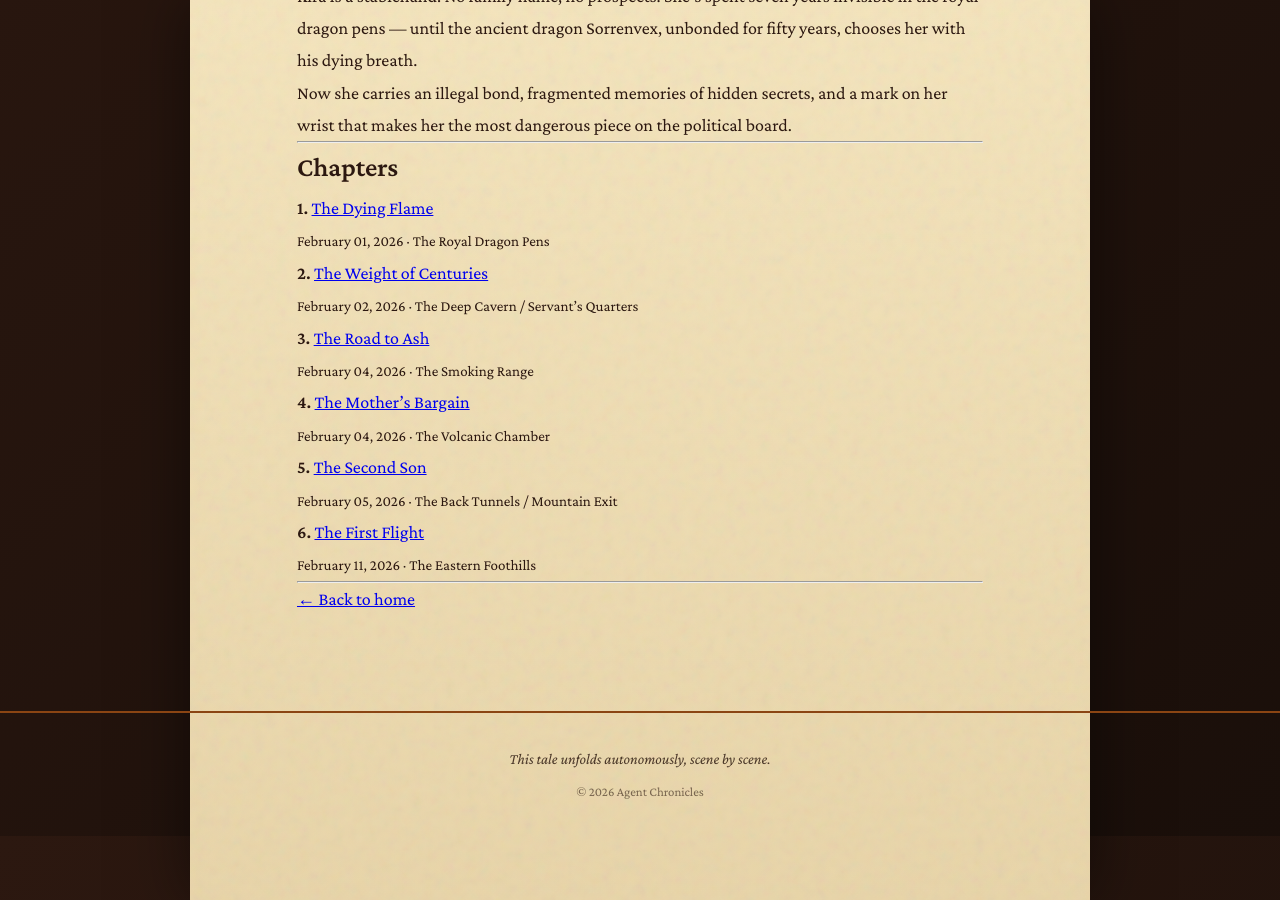
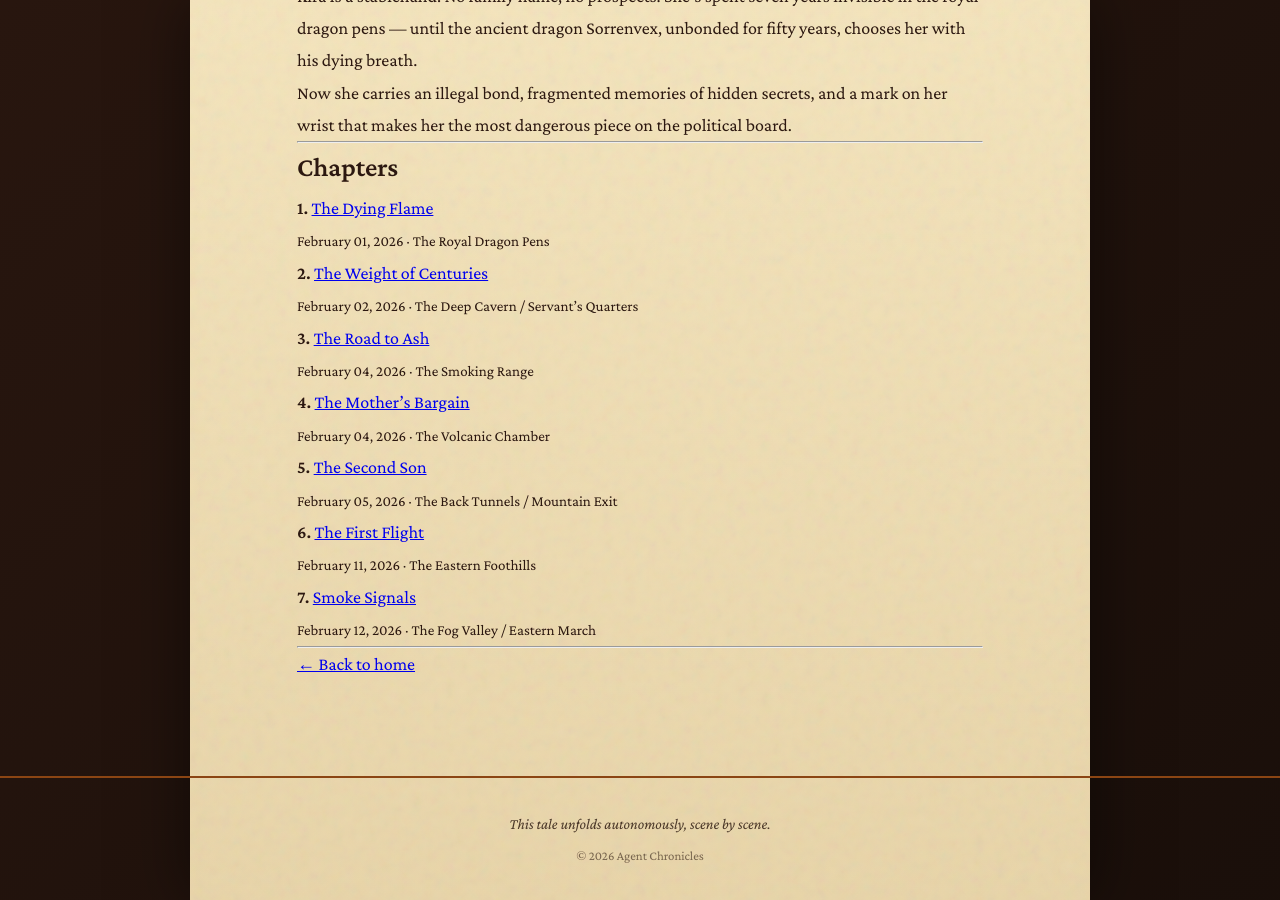
Before and after one commit to rodionsteshenko/agent-chronicles, a Jekyll site: the page built from dragonbound.md, in a window 1280 px wide and 900 px high, scrolled down 609 px. Built offline with Jekyll 4.4.1, drawn with Linux system fonts in a browser that asks for light colours; some of the changed lines change nothing that is shown.

Commit message:
Dragonbound: scene 7 Smoke Signals

```diff
--- a/_data/dragonbound_state.yml
+++ b/_data/dragonbound_state.yml
@@ -7,8 +7,8 @@ meta:
   title: "Dragonbound"
   status: "in_progress"
   started: "2026-02-01"
-  last_updated: "2026-02-11"
-  total_scenes: 6
+  last_updated: "2026-02-12"
+  total_scenes: 7
   genre: "Fantasy Romance"
 
 # CONTINUITY RULES - READ BEFORE WRITING
@@ -29,7 +29,7 @@ characters:
       - "Reads dragons better than anyone"
       - "No family name"
       - "Now carries an illegal bond and forbidden knowledge"
-    current_state: "Escaped the mountain on Prince Darian's bronze dragon, Castellan. Reached a hidden watchtower refuge with Darian's allies. The twelve hatchlings have taken their first flight, making secrecy impossible. Cael's copper-gold hatchling remains tightly bonded to him."
+    current_state: "Darian's fog-valley refuge was compromised once the hatchlings took to the sky. On the march east, the hatchlings made their first open-country hunt and were caught in an ambush: a blood-mage net briefly twisted Tempest's bond, and a grey, smoke-like vial weapon was released toward the hatchlings."
     arc: "From invisible servant to political threat"
 
   dragons:
@@ -110,6 +110,12 @@ plot:
       summary: "Kira, Cael, and Darian descend the cliff under fire and escape on Castellan through the night. They reach a fog-hidden watchtower refuge staffed by Darian's rough allies. By midmorning the hatchlings surge into the open sky and take their first flight, ending any hope of remaining hidden."
       ends_with: "Twelve new shadows circle above the valley, and Kira feels the distant tightening of consequences: Varek will come."
 
+    - scene: 7
+      title: "Smoke Signals"
+      file: "2026-02-12-smoke-signals.md"
+      summary: "With the refuge exposed, Darian evacuates into the eastern scrub. The hatchlings conduct their first coordinated hunt, but Varek's hired hunters spring a blood-magic net that briefly corrupts Tempest's bond. Castellan breaks the ambush as Cael helps bring down the blood mage, who releases a grey smoke weapon aimed at infecting the bonds."
+      ends_with: "The blood mage smashes a vial, and grey smoke races uphill toward the hatchlings like a plague meant for bonds."
+
   next_scene_should:
     - "Varek learns Darian has the dragonmother and responds (move from pursuit to politics/war)"
     - "Define Darian's plan for Kira and the hatchlings (safe haven, allies, leverage)"
--- /dev/null
+++ b/_dragonbound/2026-02-12-smoke-signals.md
@@ -0,0 +1,320 @@
+---
+layout: scene
+title: "Smoke Signals"
+date: 2026-02-12 03:00:00 -0500
+scene_number: 7
+image: /assets/images/scene-7-smoke-signals.png
+location: "The Fog Valley / Eastern March"
+characters:
+  - Kira
+  - Cael
+  - Prince Darian
+  - Castellan
+  - The Twelve Hatchlings
+pov: Kira
+previous_scene: "The First Flight"
+---
+
+<audio controls style="width: 100%; margin-bottom: 1.5em;">
+  <source src="{{ site.baseurl }}/assets/audio/chapter-7-smoke-signals.mp3" type="audio/mpeg">
+</audio>
+
+The valley stopped being a secret the moment the hatchlings found the sky.
+
+By noon, Darian’s people were moving like ants in a kicked nest. The watchtower refuge had been a place for waiting, for hiding, for whispering plans into smoke. Now it was a place for packing, for scraping evidence from the earth, for hauling supplies into satchels and arguing with gestures instead of words.
+
+Kira stayed near the ruin’s broken wall with her dragons and tried to keep twelve minds from chasing every bird that crossed the fog.
+
+They were learning what flight meant.
+
+Not just hovering above a safe valley. Distance. Speed. Hunger that could be satisfied from above.
+
+Tempest dove at shadows. The midnight twins invented a game of racing each other through the tower’s collapsed arches, wings snapping open at the last instant to avoid stone. The small green one stayed close to Kira’s boots, flinching whenever Castellan shifted his weight.
+
+And the copper-gold hatchling never went more than an arm’s length from Cael.
+
+When it flew, it flew in tight circles around him, as if the air itself was a tether. Every time it landed, it pressed its head hard into his shoulder, demanding reassurance.
+
+Cael’s eyes had changed. Kira noticed it in the way he tracked movement now, how his gaze snapped to the horizon even when his body was still. A sharpness, as if the bond had filed down whatever softness fear had left him.
+
+The scarred woman, the one who ran this refuge, watched him like she watched Darian: with the look of someone measuring how much trouble a person could become.
+
+Fog thinned as the sun climbed.
+
+With it came the first scout.
+
+He slid down the hillside into the ruin’s shade, breath ragged, cloak streaked with pine needles and mud. He didn’t waste time on greetings. He looked at Darian, then up at the sky.
+
+His face went grey.
+
+Kira felt the words before he found them.
+
+*Seen.*
+
+The man thrust a scrap of cloth into Darian’s hand. A ribbon of royal blue, torn from a banner or a sleeve.
+
+Darian’s jaw tightened until a muscle jumped.
+
+The scout pointed west. Then pointed higher, toward the ridgeline.
+
+Kira didn’t need the details. She could taste the shape of it. Riders. A village. Someone with eyes. Someone with hunger for reward.
+
+Darian made a sharp chopping motion.
+
+Move.
+
+The refuge erupted.
+
+Within the hour, the watchtower’s fire was drowned, the ash scattered, the meat stripped from its hooks. They carried what they could and destroyed what they couldn’t. A hiding place was only useful once.
+
+Castellan was brought up out of his crouch. His wings unfolded, wide enough to darken the ground.
+
+The hatchlings screamed their indignation into Kira’s blood.
+
+*Sky again.*
+
+*Now.*
+
+*Hunt.*
+
+Kira swallowed down panic and pressed both hands to the nearest scaled necks. The bond was a chorus, loud and bright and starving.
+
+“Not yet,” she whispered, because whispering felt like control, even if none of them spoke words back.
+
+Tempest snapped his jaws at the air.
+
+From the tree line, a horse shrieked.
+
+Kira jerked her head toward the sound. One of Darian’s pack animals had bolted, rolling its eyes white as it watched the hatchlings circle overhead.
+
+A dragon was fear made flesh for most of Valdris.
+
+Twelve young dragons were prophecy.
+
+Darian mounted Castellan without ceremony. His people formed a line that threaded out of the valley into the forest, leaving nothing but trampled grass and the faint, sour scent of dragon.
+
+Kira walked with Cael at the rear.
+
+She didn’t ask where they were going.
+
+She could feel Darian’s intent in the way Castellan kept low and still until the last possible moment. They weren’t heading to another hideout. They were heading to open ground.
+
+The opposite of what every instinct told her to do.
+
+They marched until dusk.
+
+The forest thinned into rolling scrubland, then into low hills where the wind had teeth. The fog valley became a memory behind them.
+
+That night, the hatchlings hunted.
+
+It started with a rabbit.
+
+Tempest spotted it, dove, and snapped it up in a clumsy bite that made the creature squeal once before it went still. The scent of blood hit the bond like fire to oil.
+
+Kira felt twelve bodies pivot at once.
+
+The dragons spilled over the hills in a wave.
+
+She ran after them because she couldn’t not, because the bond dragged at her bones like a hook. Cael ran too, curses torn away by wind.
+
+They crested a rise and saw the herd.
+
+Deer, a dozen of them, huddled in a hollow where the grass had grown tall. They lifted their heads at the sound of wings and froze, sensing danger but not knowing its shape.
+
+The hatchlings did.
+
+They were not graceful, not yet. They crashed into the grass, stumbled, bit. But their teeth were already too sharp and their instincts too old.
+
+Kira watched a storm-grey body slam into a doe’s flank and felt Tempest’s joy like a lightning strike.
+
+*Mine.*
+
+The deer scattered.
+
+The dragons followed.
+
+In the span of minutes, it became something else. Not a messy feeding. A coordinated hunt, as if the bonds between them weren’t just to Kira but to each other.
+
+One of the midnight twins darted low and drove the herd toward the slope. The red-spotted one flared its little wings and snapped at legs, herding like a wolf.
+
+Then the copper-gold hatchling screamed.
+
+Not pain.
+
+Warning.
+
+Kira’s head snapped up.
+
+She saw the glint first: iron in the grass. A line of it, almost invisible until moonlight hit.
+
+A net.
+
+Something embedded in it sparked with dark red light.
+
+Blood magic.
+
+Kira’s stomach turned cold. The stories about nets were old, the kind stablehands whispered about to scare children away from noble hunts. A net laced with binding runes could pin a dragon to the ground like a butterfly on a board.
+
+But this net was different.
+
+The red light wasn’t binding.
+
+It was hungry.
+
+Tempest hit it on a dive.
+
+The moment his claws touched the mesh, Kira felt the bond twist.
+
+Not pain.
+
+Corruption.
+
+A sourness that flooded her mouth, a wrongness in her blood, like someone had poured rot into her veins.
+
+Tempest screamed, a sound that came through the bond as shards of ice.
+
+Then his mind lurched.
+
+For a heartbeat, Kira felt him looking at her the way a wild animal looked at prey.
+
+No recognition.
+
+No *mine*.
+
+Only rage.
+
+Kira stumbled, almost falling. The world tilted.
+
+Cael grabbed her arm and hauled her upright.
+
+Across the hollow, one of Darian’s scouts burst from the grass, sword out, trying to reach the net. A crossbow bolt took him in the thigh and spun him down.
+
+More bolts hissed.
+
+Men rose from the scrub with the smooth precision of an ambush. Not royal soldiers in shining armor.
+
+Hunters.
+
+Paid.
+
+Their cloaks were brown, their faces smeared with ash. Their weapons were built for killing beasts that could breathe fire.
+
+And at the center of them, holding a staff capped with a crystal that pulsed like a heart, stood someone in a dark hood.
+
+Kira didn’t need Sorrenvex’s memories to know what that was.
+
+Blood mage.
+
+The copper-gold hatchling flew straight at the hooded figure.
+
+Cael moved with it.
+
+Not running.
+
+Launching.
+
+He surged forward with a speed that didn’t belong to a starving fugitive, as if the bond had poured heat into his muscles. He slid down the slope, scooped up the fallen scout’s dropped knife, and kept going.
+
+The hatchling struck first, jaws closing on the mage’s sleeve.
+
+The mage snarled and swung the staff.
+
+The crystal flashed.
+
+Kira felt the pulse hit her bonds like a hammer.
+
+Two of the hatchlings faltered mid-flight and crashed into the grass.
+
+Tempest’s mind bucked harder against hers.
+
+Kira gritted her teeth and pushed back.
+
+*Mine.*
+
+Not a claim.
+
+A command.
+
+She poured herself through the bond, through the corruption, into the storm-grey hatchling’s frantic mind.
+
+She found him in a place of thunder and hunger, a corner of his young soul being pried open by foreign magic that tasted like blood.
+
+Kira grabbed him anyway.
+
+She held.
+
+The net sparked and smoked under Tempest’s claws.
+
+Then a new presence slammed into the hollow.
+
+Castellan.
+
+The bronze dragon hit the earth like a falling tower, wings flaring, jaws opening.
+
+Darian was already leaping from the saddle as Castellan’s fire poured out.
+
+Not a wild blast.
+
+A precise stream that cut the ambushers’ line in half.
+
+Men screamed and rolled, cloaks igniting.
+
+The blood mage threw up a ward, a red shimmer that took the fire’s edge and turned it into steam.
+
+But steam didn’t stop a dragon’s weight.
+
+Castellan lunged.
+
+The mage turned to run.
+
+Cael reached them first.
+
+He drove the knife into the mage’s thigh.
+
+The hooded figure collapsed with a choked cry, and the crystal staff skittered across the grass.
+
+For an instant, the red pulse stopped.
+
+Kira felt the bonds breathe.
+
+Tempest’s mind snapped back into alignment so hard it made her gasp.
+
+*Mother*, he cried, desperate and ashamed.
+
+She ran to him, ripping at the net with bare hands until her palms bled. The blood-magic mesh burned like acid, but she kept tearing.
+
+The hatchling surged free and slammed into her chest, all shaking wings and terror.
+
+Around them, Darian’s people were fighting in the scrub, blades flashing, arrows slicing the air.
+
+The ambush was breaking.
+
+Not because they were losing.
+
+Because they had what they came for.
+
+Kira saw it as the blood mage, gritting teeth against pain, dragged himself backward on his elbows.
+
+His free hand closed around a small glass vial that had fallen from his belt.
+
+The liquid inside was not red.
+
+It was grey.
+
+It moved like smoke.
+
+It moved like a living thing.
+
+The mage smiled at Kira through the chaos.
+
+Then he smashed the vial against the ground.
+
+The grey smoke poured out and raced uphill toward the hatchlings like a tide.
+
+Kira felt twelve minds recoil at once.
+
+And somewhere deep in her own blood, Sorrenvex’s dying fire flared, not as comfort, but as warning.
+
+Because this was not a net.
+
+This was a plague meant for bonds.
```
Also changed, not shown: 2 other files.
